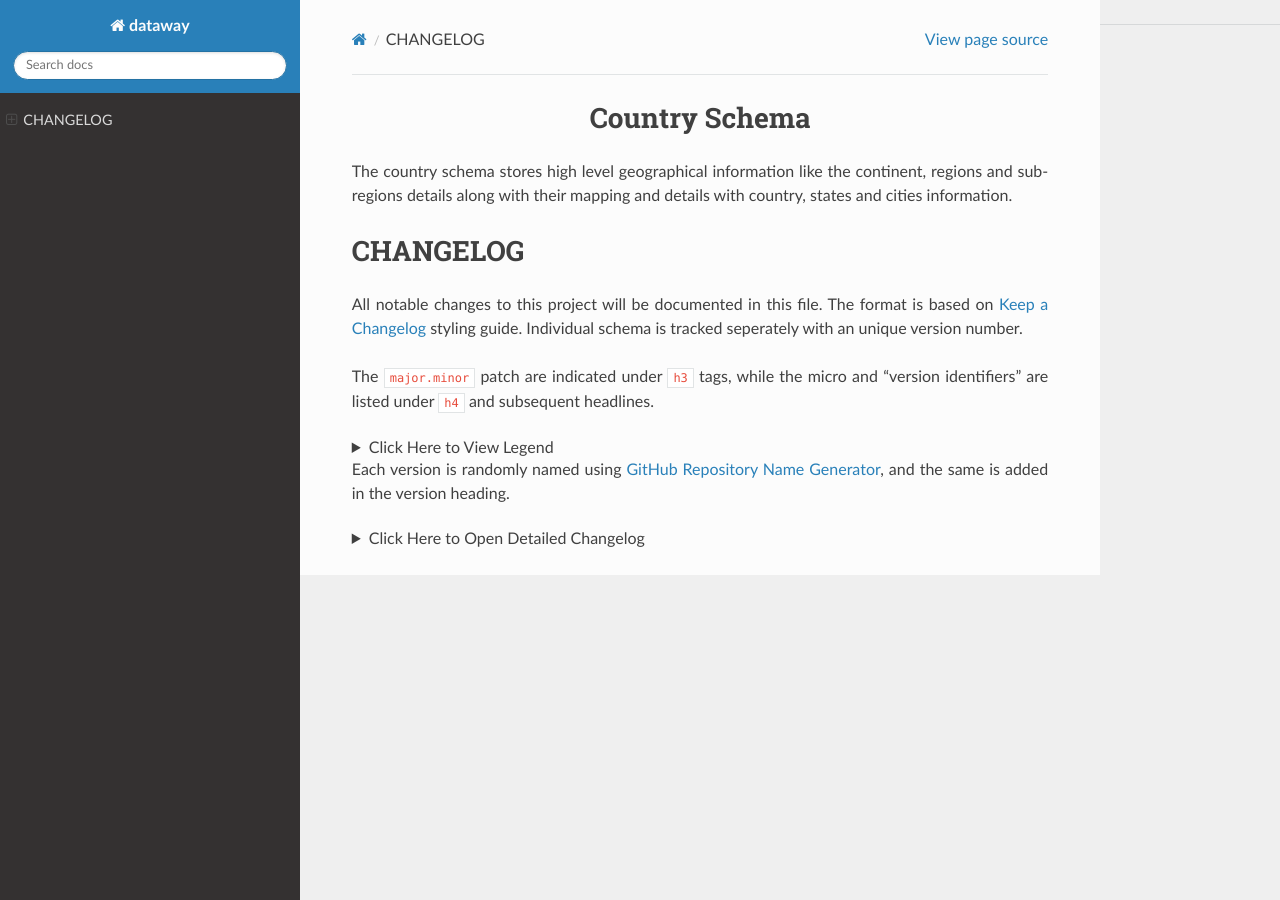
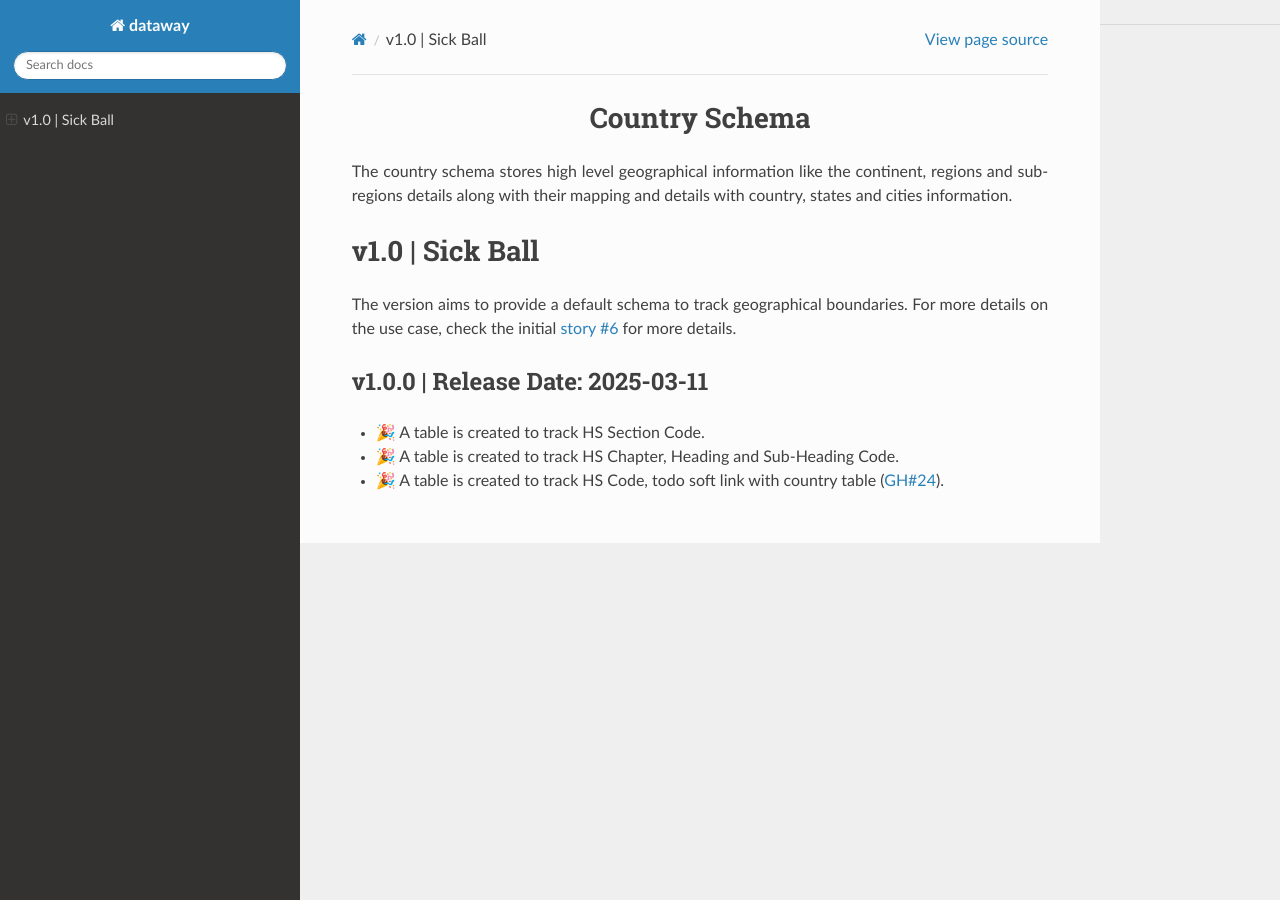
Before and after one commit to digitphilia/dataway, a Sphinx documentation site: the page built from docs/schema/public.hscode.md, in a window 1280 px wide. Built offline with Sphinx 7.4.7 and the Read the Docs theme 3.1.0, drawn with Linux system fonts in a browser that asks for light colours; the version number could not be read and is left out.

Commit message:
💣🔮 remove repeated changelog comment from individual file
- add the changelog notes under source/whatsnew/index.md

```diff
--- a/docs/schema/public.hscode.md
+++ b/docs/schema/public.hscode.md
@@ -4,32 +4,6 @@
 
 The country schema stores high level geographical information like the continent, regions and sub-regions details along
 with their mapping and details with country, states and cities information.
-
-## CHANGELOG
-
-All notable changes to this project will be documented in this file. The format is based on
-[Keep a Changelog](https://keepachangelog.com/en/1.1.0/) styling guide. Individual schema is tracked seperately with an
-unique version number.
-
-The `major.minor` patch are indicated under `h3` tags, while the micro and "version identifiers" are listed under `h4` and
-subsequent headlines.
-
-<details>
-<summary>Click Here to View Legend</summary>
-
-  * 🎉 - **Major Feature** : something big that was not available before.
-  * ✨ - **Feature Enhancement** : a miscellaneous minor improvement of an existing feature.
-  * 🛠️ - **Patch/Fix** : something that previously didn't work as documented - or according to reasonable expectations - should now work.
-  * ⚙️ - **Code Efficiency** : an existing feature now may not require as much computation or memory.
-  * 💣 - **Code Refactoring** : a breakable change often associated with `major` version bump.
-
-</details>
-
-Each version is randomly named using [GitHub Repository Name Generator](https://alator21.github.io/repository-name-generator/),
-and the same is added in the version heading.
-
-<details>
-<summary>Click Here to Open Detailed Changelog</summary>
 
 ### v1.0 | Sick Ball
 
```
Also changed, not shown: docs/schema/public.country.md (+0 -26 lines), docs/schema/public.currency.md (+0 -26 lines), docs/source/whatsnew/index.md (added, +29 -0 lines).
